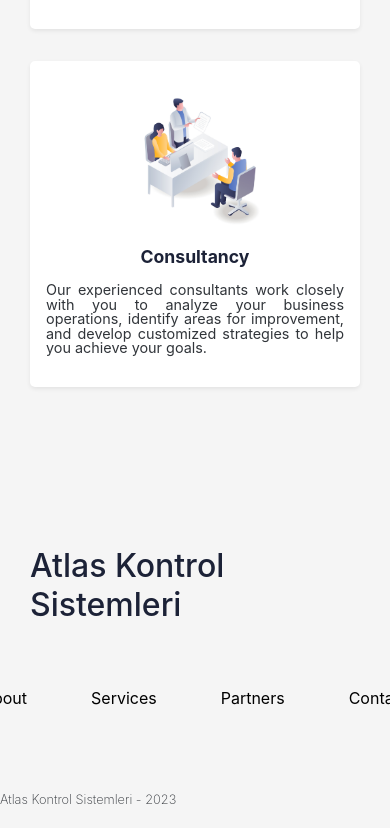
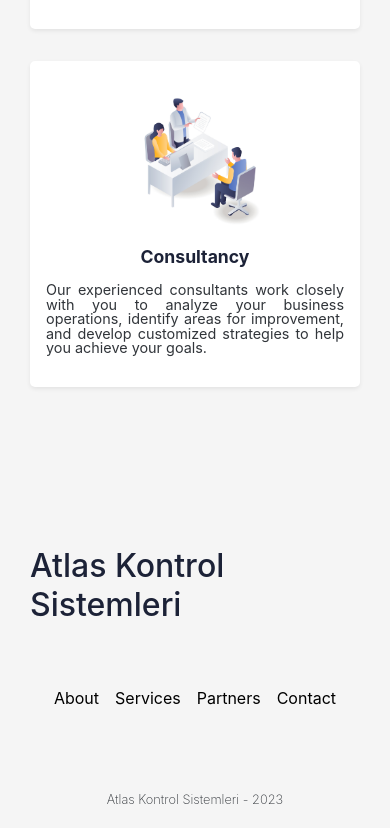
Before and after one commit to comet-code-andrew/atlas-website-v3, a Next.js app: page / in a window 390 px wide. Shown: the part 5561-6389 px from the top of the page. Built offline with nearby package versions, Linux system fonts and the light colour scheme.

Commit message:
fix the gap in the footer menu to avoid overflow on small screen

```diff
--- a/src/styles/components/footer2.scss
+++ b/src/styles/components/footer2.scss
@@ -18,7 +18,7 @@
   nav {
     ul {
       display: flex;
-      gap: 4rem;
+      gap: clamp(1rem, 2vw, 2rem);
     }
   }
 }
@@ -37,9 +37,9 @@
   font-weight: 200;
   font-size: 0.8rem;
   line-height: 1.5rem;
+  text-align: center;
 
   @media screen and (min-width: 48rem) {
-    text-align: center;
   }
 }
 
```
